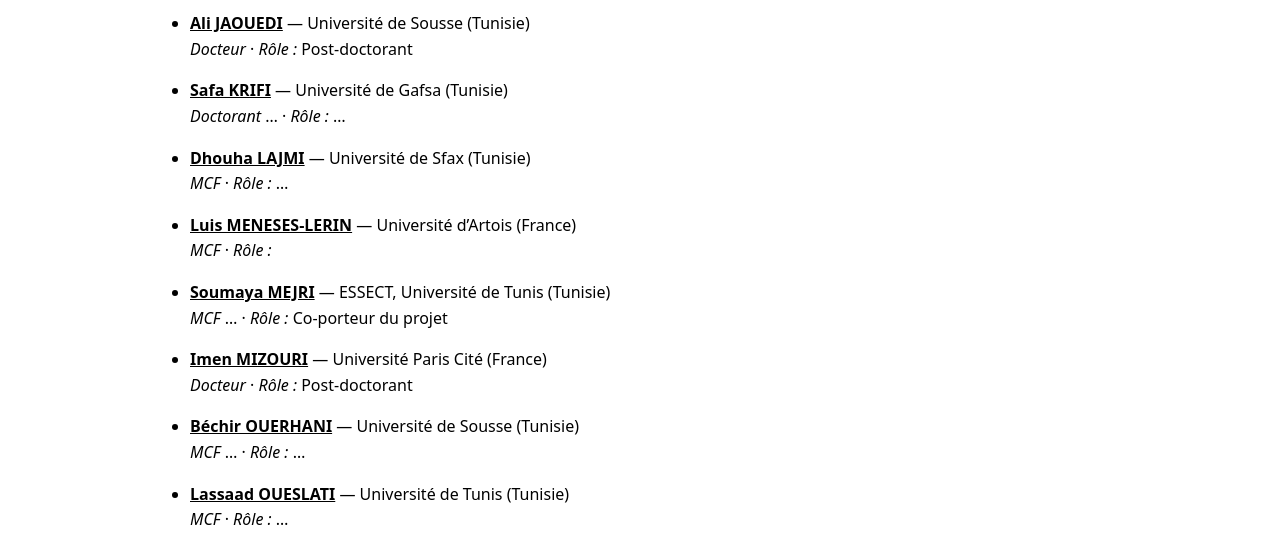
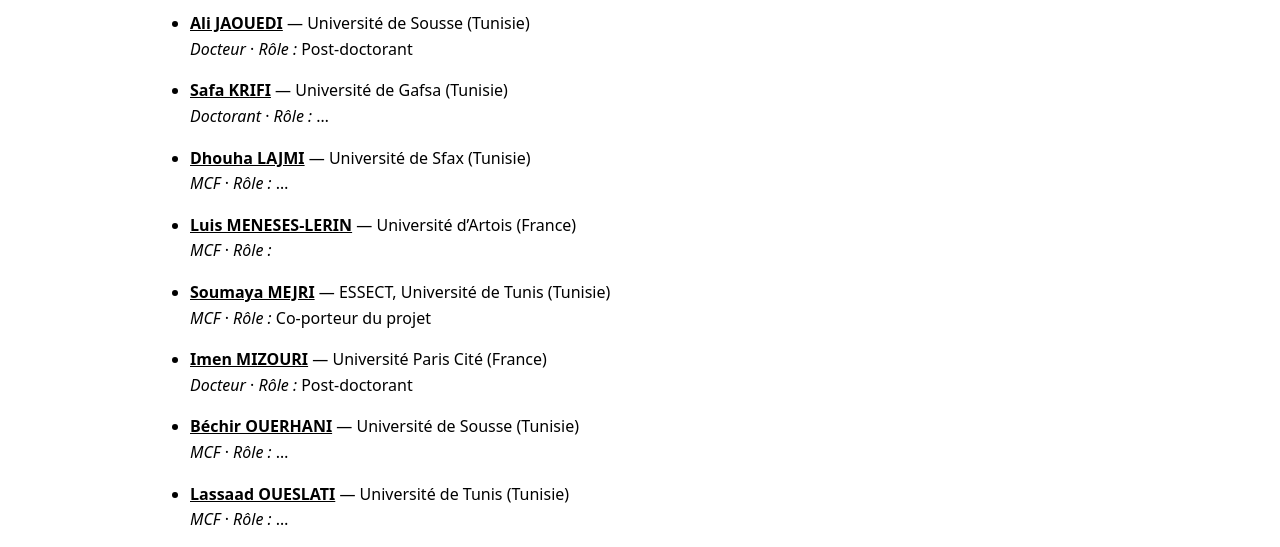
Before and after one commit to d3tip-phc-utique/d3tip-phc-utique.github.io, a Jekyll site: the page built from fr/team.md, in a window 1280 px wide and 900 px high, scrolled down 732 px. Shown: the part 155-702 px from the top of the window. Built offline with Jekyll 4.4.1, drawn with Linux system fonts in a browser that asks for light colours.

```diff
--- a/fr/team.md
+++ b/fr/team.md
@@ -41,7 +41,7 @@ permalink: /fr/team/
   *Docteur* · *Rôle :* Post-doctorant
 
 - **[Safa KRIFI](URL_PERSO)** — Université de Gafsa (Tunisie)
-  *Doctorant* … · *Rôle :* …
+  *Doctorant* · *Rôle :* …
 
 - **[Dhouha LAJMI](URL_PERSO)** — Université de Sfax (Tunisie)
   *MCF* · *Rôle :* …
@@ -50,13 +50,13 @@ permalink: /fr/team/
   *MCF* · *Rôle :*
 
 - **[Soumaya MEJRI](URL_PERSO)** — ESSECT, Université de Tunis (Tunisie)
-  *MCF* … · *Rôle :* Co-porteur du projet
+  *MCF* · *Rôle :* Co-porteur du projet
 
 - **[Imen MIZOURI](URL_PERSO)** — Université Paris Cité (France)
   *Docteur* · *Rôle :* Post-doctorant
 
 - **[Béchir OUERHANI](URL_PERSO)** — Université de Sousse (Tunisie)
-  *MCF* … · *Rôle :* …
+  *MCF* · *Rôle :* …
 
 - **[Lassaad OUESLATI](URL_PERSO)** — Université de Tunis (Tunisie)
   *MCF* · *Rôle :* …
```
